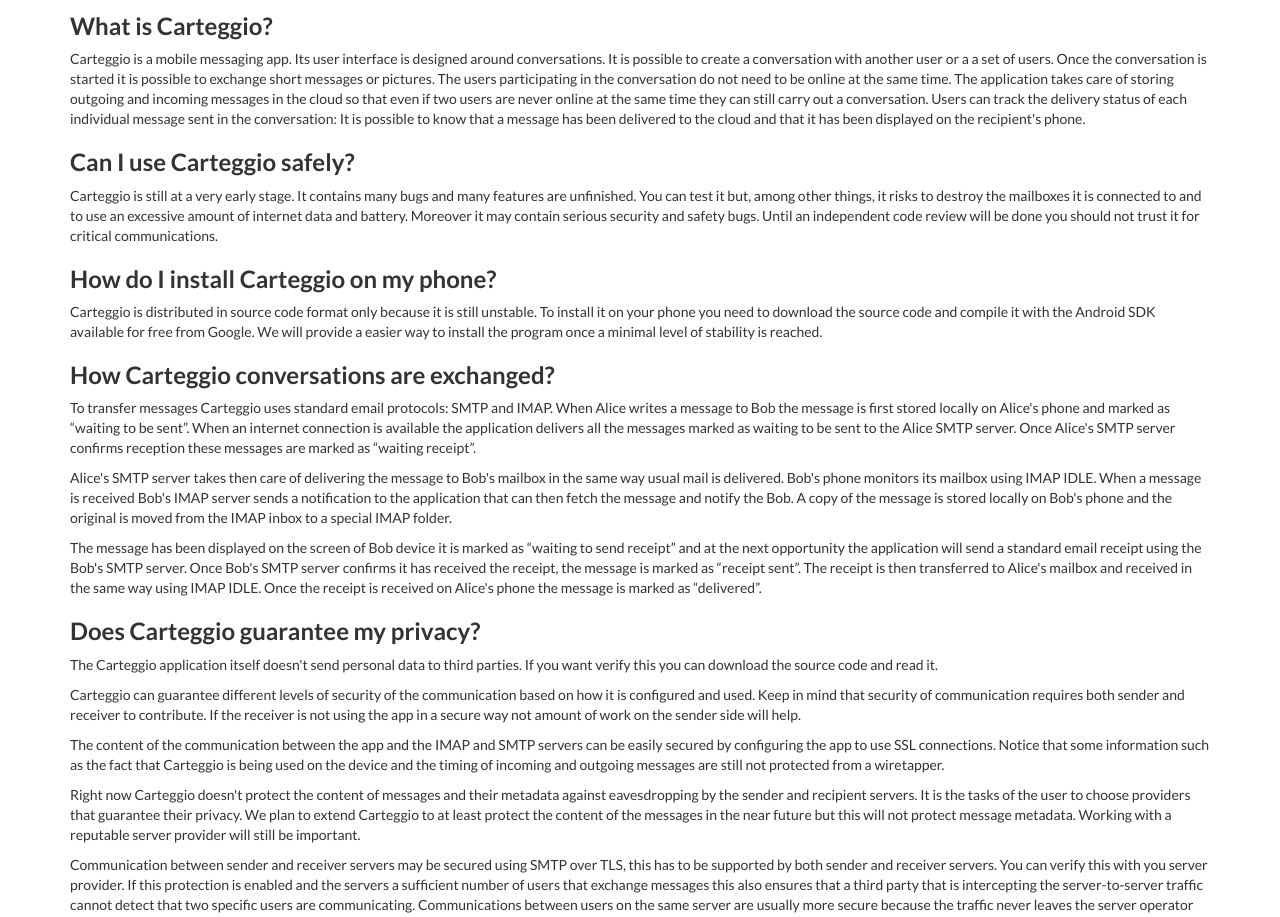
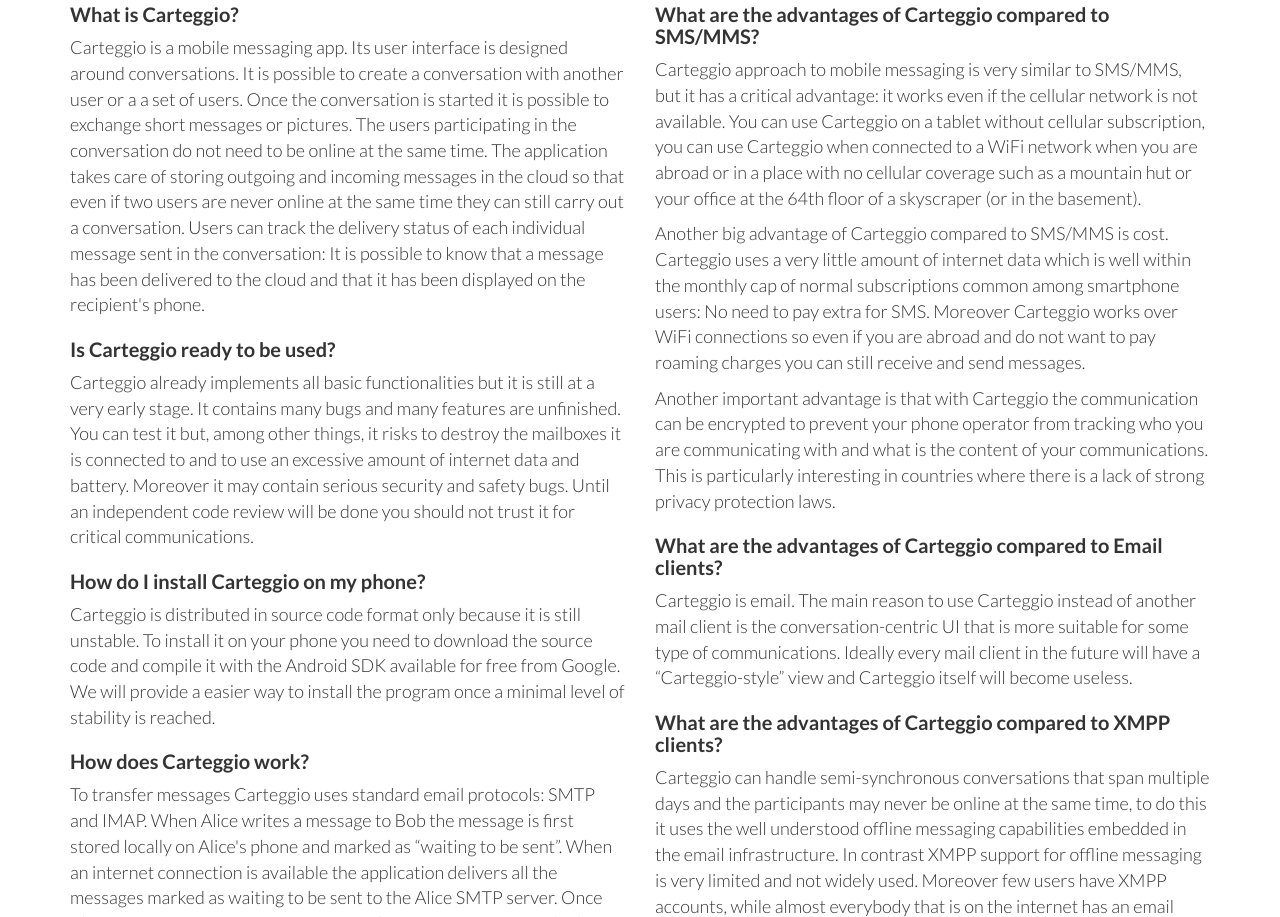
Before and after one commit to carteggio/carteggio.github.io, a plain HTML site: page index.html in a window 1280 px wide. Shown: the part 1883-2800 px from the top of the page. Drawn offline with Linux system fonts and the light colour scheme.

Commit message:
New iteration on the page layout and minor fixes in text

```diff
--- a/css/landing-page.css
+++ b/css/landing-page.css
@@ -8,14 +8,22 @@ body, h1, h2, h3, h4, h5, h6 {
 	font-weight: 700;
 }
 
-p {
-	font-weight: 400;
+#qa p {
+	font-weight: 300;
+	font-size: 18px;
+}
+
+h3 {
+	margin-bottom: 10px;
+	font-size: 20px;
 }
 
 .lead {
 	font-size: 18px;
-	font-weight: 400;
+	font-weight: 300;
 }
+
+
 
 .intro-header {
 	padding-top: 50px; /* If you're making other pages, make sure there is 50px of padding to make sure the navbar doesn't overlap content! */
--- a/index.html
+++ b/index.html
@@ -107,7 +107,7 @@
     </div>
     <!-- /.content-section-a -->
 
-    <div class="content-section-b">
+    <div class="content-section-b" id="qa">
 
         <div class="container">
 
@@ -116,26 +116,25 @@
                     <hr class="section-heading-spacer">
                     <div class="clearfix"></div>
                     <h2 class="section-heading">Questions and Answers</h2>
+		</div>
+	     </div>
 
+<div class="row">
+<div class="col-lg-6">
 <h3>What is Carteggio?</h3>
-
 
 <p>Carteggio is a mobile messaging app. Its user interface is designed around conversations. It is possible to create a conversation with another user or a a set of users. Once the conversation is started it is possible to exchange short messages or pictures. The users participating in the conversation do not need to be online at the same time. The application takes care of storing outgoing and incoming messages in the cloud so that even if two users are never online at the same time they can still carry out a conversation. Users can track the delivery status of each individual message sent in the conversation: It is possible to know that a message has been delivered to the cloud and that it has been displayed on the recipient's phone.</p>
 
+<h3>Is Carteggio ready to be used?</h3>
 
-<h3>Can I use Carteggio safely?</h3>
-
-
-<p>Carteggio is still at a very early stage. It contains many bugs and many features are unfinished. You can test it but, among other things, it risks to destroy the mailboxes it is connected to and to use an excessive amount of internet data and battery. Moreover it may contain serious security and safety bugs. Until an independent code review will be done you should not trust it for critical communications.</p>
-
+<p>Carteggio already implements all basic functionalities but it is still at a very early stage. It contains many bugs and many features are unfinished. You can test it but, among other things, it risks to destroy the mailboxes it is connected to and to use an excessive amount of internet data and battery. Moreover it may contain serious security and safety bugs. Until an independent code review will be done you should not trust it for critical communications.</p>
 
 <h3>How do I install Carteggio on my phone?</h3>
 
 
 <p>Carteggio is distributed in source code format only because it is still unstable. To install it on your phone you need to download the source code and compile it with the Android SDK available for free from Google. We will provide a easier way to install the program once a minimal level of stability is reached.</p>
 
-
-<h3>How Carteggio conversations are exchanged?</h3>
+<h3>How does Carteggio work?</h3>
 
 
 <p>To transfer messages Carteggio uses standard email protocols: SMTP and IMAP. When Alice writes a message to Bob the message is first stored locally on Alice's phone and marked as “waiting to be sent”. When an internet connection is available the application delivers all the messages marked as waiting to be sent to the Alice SMTP server. Once Alice's SMTP server confirms reception these messages are marked as “waiting receipt”.</p>
@@ -147,7 +146,13 @@
 <p>The message has been displayed on the screen of Bob device it is marked as “waiting to send receipt” and at the next opportunity the application will send a standard email receipt using the Bob's SMTP server. Once Bob's SMTP server confirms it has received the receipt, the message is marked as “receipt sent”. The receipt is then transferred to Alice's mailbox and received in the same way using IMAP IDLE. Once the receipt is received on Alice's phone the message is marked as “delivered”.</p>
 
 
-<h3>Does Carteggio guarantee my privacy?</h3>
+<h3>Is Carteggio usage of email compatible with other email clients?</h3>
+
+
+<p>Carteggio smoothly interoperates with other mail clients. The application doesn't process all incoming mail in the mailbox it is configured to use, it only processes messages that have a special header or that are answers to previous conversation messages. This allows Carteggio to use co-exist with other mail clients that are using the same mailbox. Carteggio messages and receipts are fully compatible with a normal mail clients. Moreover if a user answers to a Carteggio generated message using a normal mail client the message will be correctly delivered to the corresponding conversation.</p>
+
+
+<h3>Does Carteggio respect my privacy?</h3>
 
 
 <p>The Carteggio application itself doesn't send personal data to third parties. If you want verify this you can download the source code and read it.</p>
@@ -163,16 +168,8 @@
 
 
 <p>Communication between sender and receiver servers may be secured using SMTP over TLS, this has to be supported by both sender and receiver servers. You can verify this with you server provider. If this protection is enabled and the servers a sufficient number of users that exchange messages this also ensures that a third party that is intercepting the server-to-server traffic cannot detect that two specific users are communicating. Communications between users on the same server are usually more secure because the traffic never leaves the server operator network.</p>
-
-
-<p>Carteggio can be in principle used with FreeMail, an email server that works over Freenet. Using this approach brings stronger privacy guarantees but it will prevent communication with non-FreeMail users.</p>
-
-
-<h3>Is Carteggio usage of email compatible with other email clients?</h3>
-
-
-<p>Carteggio smoothly interoperates with other mail clients. The application doesn't process all incoming mail in the mailbox it is configured to use, it only processes messages that have a special header or that are answers to previous conversation messages. This allows Carteggio to use co-exist with other mail clients that are using the same mailbox. Carteggio messages and receipts are fully compatible with a normal mail clients. Moreover if a user answers to a Carteggio generated message using a normal mail client the message will be correctly delivered to the corresponding conversation.</p>
-
+</div>
+<div class="col-lg-6">
 
 <h3>What are the advantages of Carteggio compared to SMS/MMS?</h3>
 
@@ -201,11 +198,13 @@
 <h3>What are the advantages of Carteggio compared to iMessage, WhatsApp, Viber, Google Hangout, etc. ?</h3>
 
 
-<p>All those services leak private information about you to companies whose business model is to sell this data to the best bidder. Even if with some services the communication is encrypted, the source and destination of the communication are in the clear. Would you like health insurance companies to know that you have been communicating with a drug abuse help service when you negotiating prices? Would you like all airline companies to know that have been communicating with a conference venue at location X when you are trying to buy an airline ticket for X? Would you like that in the next job interview the person in front of you knows all political and religious related contacts you had in the last 20 years?</p>
+<p>All those services leak private information about you to companies whose business model is to sell this data to the best bidder. Even if with some services the communication is encrypted, the source and destination of the communication are in the clear. Would you like health insurance companies to know that you have been communicating with a rare disease helpline when you negotiating prices? Would you like all airline companies to know that have been communicating with a conference venue at location X when you are trying to buy an airline ticket for X? Would you like that in the next job interview the person in front of you knows all political and religious related contacts you had in the last 20 years?</p>
 
 
 <p>With Carteggio you are in control of who should be the server that handles the messages for you. Already today you can choose to entrust your communications to service providers that are willing to accept your money in exchange of guaranteeing you privacy. You can choose these providers in jurisdictions that enforce strict privacy laws. You can run your own servers.</p>
 
+</div>
+</div>
 
                 </div>
             </div>
```
